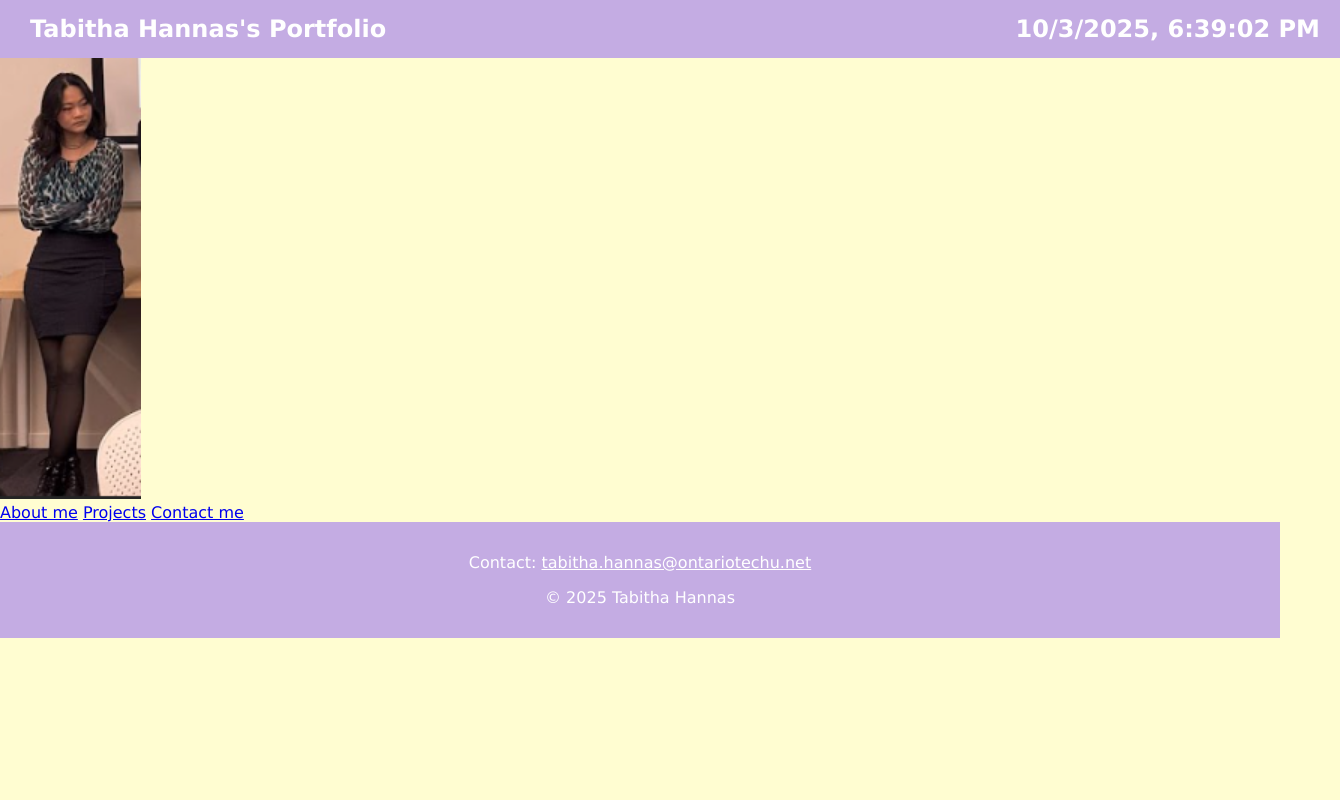
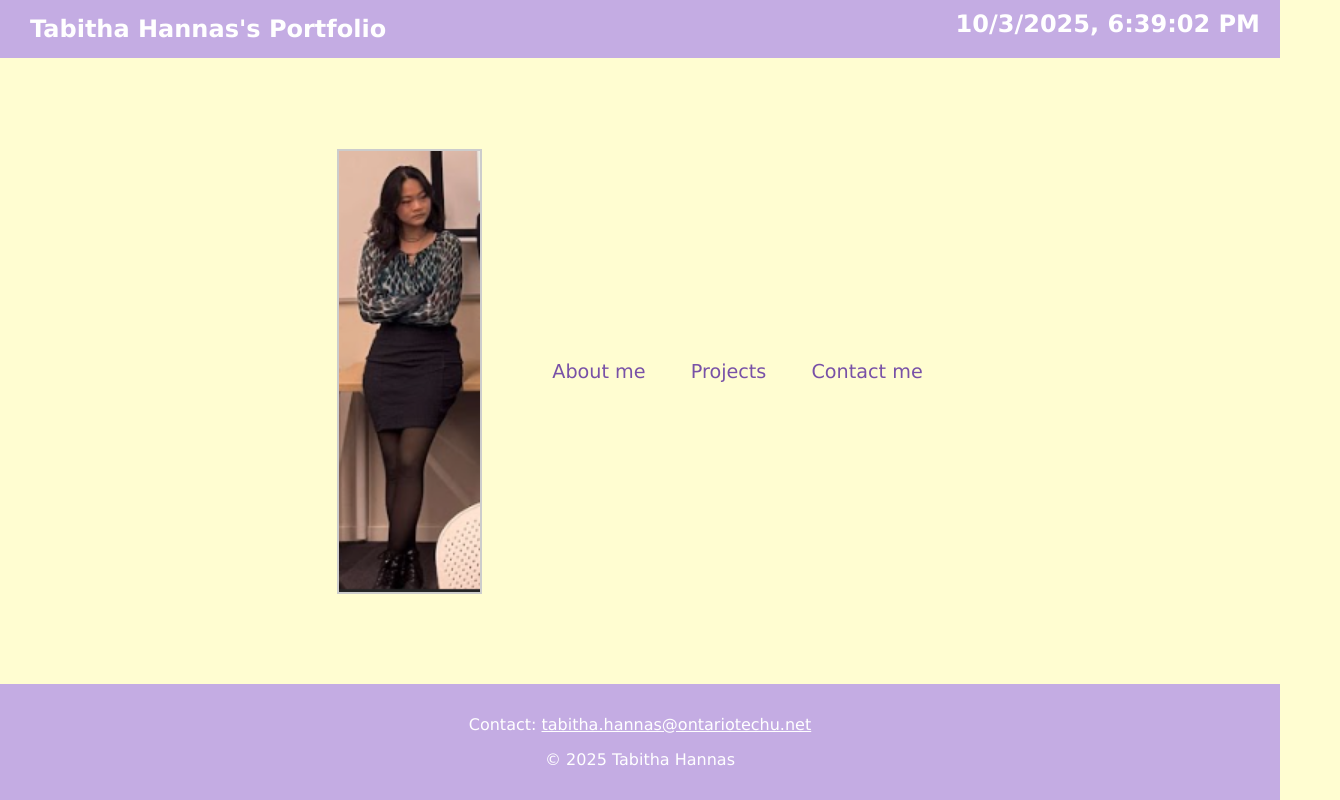
Before and after one commit to akaT4B5/Assignment1_MyPortfolio, a plain HTML site: page homepage.html in a window 1280 px wide. Shown: the whole page, 1340 px wide, since content can reach past the window. Drawn offline with Linux system fonts and the light colour scheme.

Commit message:
Fixing CSS file mix ups and clairifications

```diff
--- /dev/null
+++ b/about.css
@@ -0,0 +1,96 @@
+body {
+  background-color: #FFFDD1;
+  font-family: Verdana, Geneva, Tahoma, sans-serif;
+  margin: 0;
+  padding: 0;
+  display: flex;
+  flex-direction: column;
+  min-height: 100vh;
+  color: #7851A7;
+}
+
+/* Header styling */
+header {
+  width: 100%;
+  background-color: #C4ACE3; /* Light purple */
+  color: #fff;
+  display: flex;
+  justify-content: space-between;
+  align-items: center;
+  padding: 15px 30px;
+  font-weight: bold;
+  font-size: 1.5em;
+  position: relative;
+}
+
+/* Date/time style in header */
+#date-time {
+  position: absolute;
+  right: 20px;
+  top: 15px;
+}
+
+/* Main container for content with increased top padding */
+.about-content {
+  padding-top: 80px; /* Adjust this value for more/less space at the top */
+  display: flex;
+  flex-direction: column;
+  align-items: center;
+  width: 90%;
+  margin: 0 auto;
+}
+
+/* Inner containers for text and video side by side */
+.about-main {
+  display: flex;
+  gap: 20px;
+  max-width: 900px;
+  width: 100%;
+  flex-wrap: wrap; /* optional for responsiveness */
+  justify-content: center;
+}
+
+.intro-text, .intro-video {
+  flex: 1;
+  min-width: 250px; /* so they stack on small screens if needed */
+}
+
+/* Style the video to be responsive */
+.intro-video video {
+  max-width: 100%;
+  height: auto;
+}
+
+/* Button style for back or other buttons if needed later: */
+.back-button {
+  display: inline-block;
+  padding: 8px 16px;
+  border: 1px solid #000;
+  background-color: #fff8dc;
+  font-family: Verdana, Geneva, Tahoma, sans-serif;
+  font-size: 1em;
+  text-decoration: none;
+  border-radius: 4px;
+  color: #7851A7;
+  font-weight: normal;
+}
+.back-button:hover {
+  background-color: #e0d0b0;
+}
+
+/* Footer styling */
+footer {
+  width: 100%;
+  background-color: #C4ACE3;
+  color: #fff;
+  text-align: center;
+  padding: 15px;
+}
+
+.intro-video video {
+  display: block;       /* Make the video behave like a block element */
+  margin-left: auto;    /* Center horizontally */
+  margin-right: auto;   /* Center horizontally */
+  max-width: 100%;      /* Responsive width */
+  height: auto;         /* Maintain aspect ratio */
+}
--- /dev/null
+++ b/home.css
@@ -0,0 +1,74 @@
+body {
+  background-color: #FFFDD1;
+  font-family: Verdana, Geneva, Tahoma, sans-serif;
+  margin: 0;
+  padding: 0;
+  display: flex;
+  flex-direction: column;
+  align-items: center;
+  min-height: 100vh;
+  color: #7851A7;
+}
+
+/* Header styles */
+header {
+  width: 100%;
+  background-color: #C4ACE3; /* Light purple background */
+  color: #FFFFFF;
+  display: flex;
+  justify-content: space-between;
+  align-items: center;
+  padding: 15px 30px; /* scaled up by 1.5 */
+  box-sizing: border-box;
+  font-weight: bold;
+  font-size: 1.5em;
+  position: relative;
+}
+
+/* Style for the date-time element */
+#date-time {
+  position: absolute;
+  right: 20px;
+  top: 10px;
+}
+
+/* Content area styles */
+#content {
+  display: flex;
+  justify-content: center;
+  align-items: center;
+  flex-grow: 1;
+  text-align: center;
+}
+
+/* Menu styles */
+.menu {
+  display: inline-block;
+  margin-left: 50px;
+}
+
+.menu a {
+  color: #7851A7;
+  text-decoration: none;
+  margin: 0 20px;
+  font-size: 1.2em;
+}
+
+.menu a:hover {
+  color: #a287d0;
+}
+
+/* Image style */
+img {
+  border: 2px solid #ccc;
+}
+
+/* Footer styles (separate from header) */
+footer {
+  width: 100%;
+  background-color: #C4ACE3;
+  color: #FFF;
+  text-align: center;
+  padding: 15px 20px;
+  box-sizing: border-box;
+}
--- a/homepage.html
+++ b/homepage.html
@@ -5,7 +5,7 @@
   <meta name="viewport" content="width=device-width, initial-scale=1.0"/>
   <title>Home</title>
   <!-- Link to external CSS file -->
-  <link rel="stylesheet" href="styles.css" />
+  <link rel="stylesheet" href="home.css" />
 </head>
 <body>
   <header>
--- a/styles.css
+++ /dev/null
@@ -1,73 +0,0 @@
-/* Basic resets and body styles */
-body {
-  background-color: #FFFDD1;
-  font-family: Verdana, Geneva, Tahoma, sans-serif;
-  margin: 0;
-  padding: 0;
-  display: flex;
-  flex-direction: column;
-  height: 100vh;
-  color: #7851A7;
-}
-
-/* Header styling */
-header {
-  width: 100%;
-  background-color: #C4ACE3; /* light purple */
-  color: #fff;
-  display: flex;
-  justify-content: space-between;
-  align-items: center;
-  padding: 15px 30px;
-  font-weight: bold;
-  font-size: 1.5em;
-  position: relative;
-}
-
-/* Date/time on top right in header */
-#date-time {
-  position: absolute;
-  right: 20px;
-  top: 15px;
-}
-
-/* Main content container */
-main {
-  flex: 1; /* Take remaining space */
-  display: flex;
-  justify-content: center;
-  align-items: center;
-}
-
-/* Container for the two boxes side by side */
-.container {
-  display: flex;
-  gap: 20px;
-  width: 90%;
-  max-width: 900px;
-  margin: auto;
-}
-
-/* Styling for boxes */
-.box {
-  flex: 1;
-  border: 1px solid #999;
-  padding: 10px;
-  background-color: #ffffcc; /* light background for boxes */
-  box-shadow: 2px 2px 5px rgba(0,0,0,0.1);
-  display: flex;
-  flex-direction: column;
-  align-items: center;
-}
-#video-box video {
-  max-width: 100%; /* responsive video */
-  height: auto;
-}
-
-/* Footer styling */
-footer {
-  background-color: #C4ACE3;
-  color: #fff;
-  text-align: center;
-  padding: 15px;
-}
```
Also changed, not shown: about.html (+11 -7 lines), contact.css (added), homepage.css (deleted).
